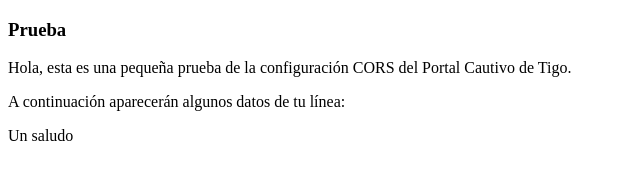
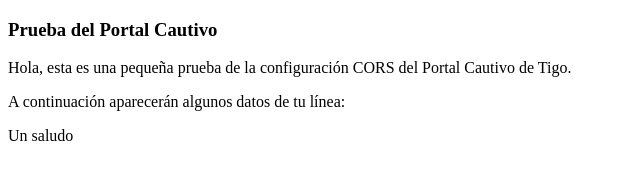
Before and after one commit to matiasinsaurralde/portalcautivo-prueba, a plain HTML site: page index.html in a window 1280 px wide. Shown: the whole page, without its empty margins (0-640 px from the left). Drawn offline with nearby package versions, Linux system fonts and the light colour scheme; no server answers.

Commit message:
Ajustando titulo

```diff
--- a/index.html
+++ b/index.html
@@ -9,7 +9,7 @@
 
   <div>
 
-    <h3>Prueba</h3>
+    <h3>Prueba del Portal Cautivo</h3>
 
     <p>Hola, esta es una pequeña prueba de la configuración CORS del Portal Cautivo de Tigo.</p>
     <p>A continuación aparecerán algunos datos de tu línea:</p>
```
